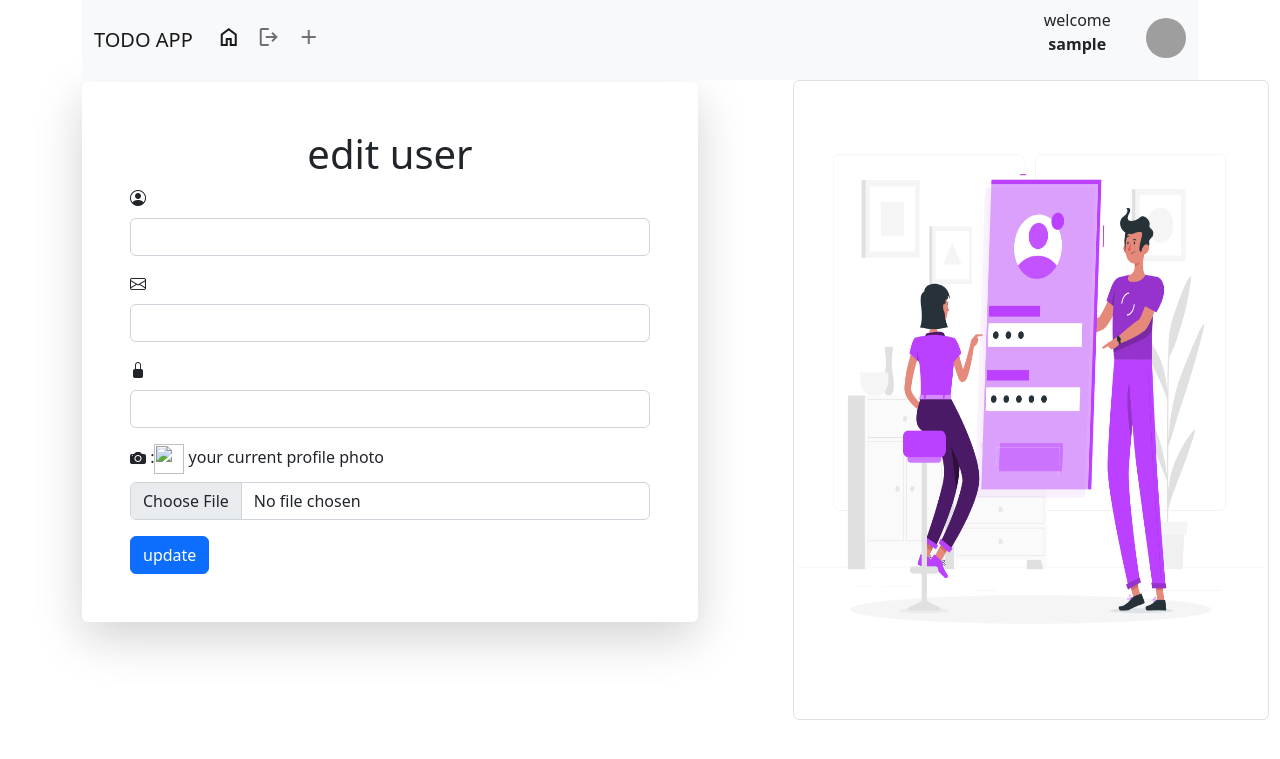
After one commit to hkimi02/todo-app, a PHP site: page /EditUser.php in a window 1280 px wide. The commit adds this page. Shown: the top 759 px of the page. Run offline with PHP 8.4, Linux system fonts and the light colour scheme; the visitor is signed in with stand-in values (Sample User, id 1); data that the repository does not hold is empty; some libraries are stand-ins or nearby versions; grey boxes are pictures that could not be loaded.

Commit message:
add edit and delete user

```diff
--- /dev/null
+++ b/EditUser.php
@@ -0,0 +1,92 @@
+<!DOCTYPE html>
+<html lang="en">
+<head>
+    <meta charset="UTF-8">
+    <meta http-equiv="X-UA-Compatible" content="IE=edge">
+    <meta name="viewport" content="width=device-width, initial-scale=1.0">
+    <link rel="stylesheet" href="https://cdn.jsdelivr.net/npm/bootstrap-icons@1.9.1/font/bootstrap-icons.css">
+    <link href="https://cdn.jsdelivr.net/npm/bootstrap@5.2.2/dist/css/bootstrap.min.css" rel="stylesheet" integrity="sha384-Zenh87qX5JnK2Jl0vWa8Ck2rdkQ2Bzep5IDxbcnCeuOxjzrPF/et3URy9Bv1WTRi" crossorigin="anonymous">
+    <link rel="stylesheet" href="https://fonts.googleapis.com/css2?family=Material+Symbols+Outlined:opsz,wght,FILL,GRAD@20..48,100..700,0..1,-50..200" />
+    <link rel="stylesheet" href="./style/style.css">
+    <title>edit your info</title>
+</head>
+<?php
+session_start();
+    require_once "./db_connect.php";
+    $req=$db->prepare("SELECT * FROM users WHERE id=:id");
+    $req->execute(['id'=>$_SESSION['id']]);
+    $res=$req->fetch();
+?>
+<body>
+<div class="container">
+<nav class="navbar navbar-expand-lg bg-light  mb-5">
+    <div class="container-fluid">
+    <a class="navbar-brand" href="./listTodo.php">TODO APP</a>
+    <button class="navbar-toggler" type="button" data-bs-toggle="collapse" data-bs-target="#navbarSupportedContent" aria-controls="navbarSupportedContent" aria-expanded="false" aria-label="Toggle navigation">
+        <span class="navbar-toggler-icon"></span>
+    </button>
+    <div class="collapse navbar-collapse" id="navbarSupportedContent">
+        <ul class="navbar-nav me-auto mb-2 mb-lg-0">
+        <li class="nav-item">
+            <a class="nav-link active" aria-current="page" href="./loginUser/logout.php"><span class="material-symbols-outlined">
+home
+</span></a>
+        </li>
+        <li class="nav-item">
+            <a class="nav-link" href="./loginUser/logout.php"><span class="material-symbols-outlined">
+logout
+</span></a>
+        </li>
+        <li class="nav-item">
+            <a class="nav-link" href="./addtodo/"><span class="material-symbols-outlined">
+add
+</span></a>
+        </li>
+</ul>
+<div class="d-flex information">
+        <p class="text-center">welcome <strong><?= $_SESSION['name'] ?></strong></p>
+        <img class="avatar" src="<?= $_SESSION['avatar']; ?>" height="40px" width="40px">
+    </div>
+</div>
+</nav>
+    <div class="row">
+    <div class="sign-up-user-form">
+<form class="shadow-lg p-5 rounded col"  method="POST" action="./processUser.php" enctype="multipart/form-data">
+<h1 class="text-center">edit user</h1>
+<?php if(array_key_exists('msg',$_GET)): ?>
+            <div class="alert alert-<?=$_GET['type']?>">
+                <?= $_GET['msg']; ?>
+            </div>
+    <?php endif; ?>
+<input type="hidden" name="id" value="<?= $res['id']; ?>">
+<div class="mb-3">
+    <label for="username" class="form-label"> <i class="bi bi-person-circle"></i></label>
+    <input type="text" class="form-control" id="username" name="username"  value="<?= $res['username']; ?>">
+</div>
+<div class="mb-3">
+    <label for="email" class="form-label"><i class="bi bi-envelope"></i></label>
+    <input type="email" class="form-control" id="email" name="email" value="<?= $res['email']; ?>">
+</div>
+<div class="mb-3">
+    <label for="password" class="form-label"> <i class="bi bi-lock-fill"></i></label>
+    <input type="text" class="form-control" id="password" name="password" value="<?= $res['password']; ?>">
+</div>
+<div class="mb-3">
+    <label for="avatar" class="form-label"><i class="bi bi-camera-fill"></i>
+    :<img src="<?= $res['avatar'];?>" height="30px" width="30px"> your current profile photo</label>
+    <input type="file" class="form-control" id="avatar" name="avatar">
+</div>
+    <button type="submit" class="btn btn-primary" name="edit">update</button>
+</form>
+    </div>
+<div class="col">
+<img src="./storage/sign_up.png" class="img-thumbnail logo">
+</div>
+</div>
+</div>
+
+
+
+<script src="https://cdn.jsdelivr.net/npm/bootstrap@5.2.2/dist/js/bootstrap.bundle.min.js" integrity="sha384-OERcA2EqjJCMA+/3y+gxIOqMEjwtxJY7qPCqsdltbNJuaOe923+mo//f6V8Qbsw3" crossorigin="anonymous"></script>
+</body>
+</html>
--- a/addtodo/index.php
+++ b/addtodo/index.php
@@ -15,8 +15,7 @@ if(isset($_POST['completed'])){
         'id' =>$id,
         'complete'=>!$todo_check['complete'],
     ]);
-   header('location:../listTodo.php');
-
+    header('location:../listTodo.php');
 }
 
 
--- a/script/script.js
+++ b/script/script.js
@@ -3,4 +3,4 @@ const myInput = document.getElementById('myInput')
 
 myModal.addEventListener('shown.bs.modal', () => {
     myInput.focus()
-})
+});
```
Also changed, not shown: listTodo.php (+11 -6 lines), processUser.php (added, +63 -0 lines), storage/301c517234f5017228f2766d5b730529.jpg (added), storage/53d4201095a0d03d345f16e70951d9d2.png (added), storage/6248abb1b61ec133782f502bc6c167a3.jpg (added), storage/7624a50e06f7b951b696ee38dbec5b40.png (added), storage/8cbc5b27b2040e03726be4c8a460aa0f.jpg (added), storage/91073818470896cb4b4c8a4c9767bcd6.jpg (added), storage/91fccf32c78dbb9a21783bcd37065fd9.png (added), storage/ef0e9d11d4ff35e2349c6db8a4b8b7a7.jpg (added), storage/f5db473fc1e0b7195302e9ca6eb67067.jpg (added).
